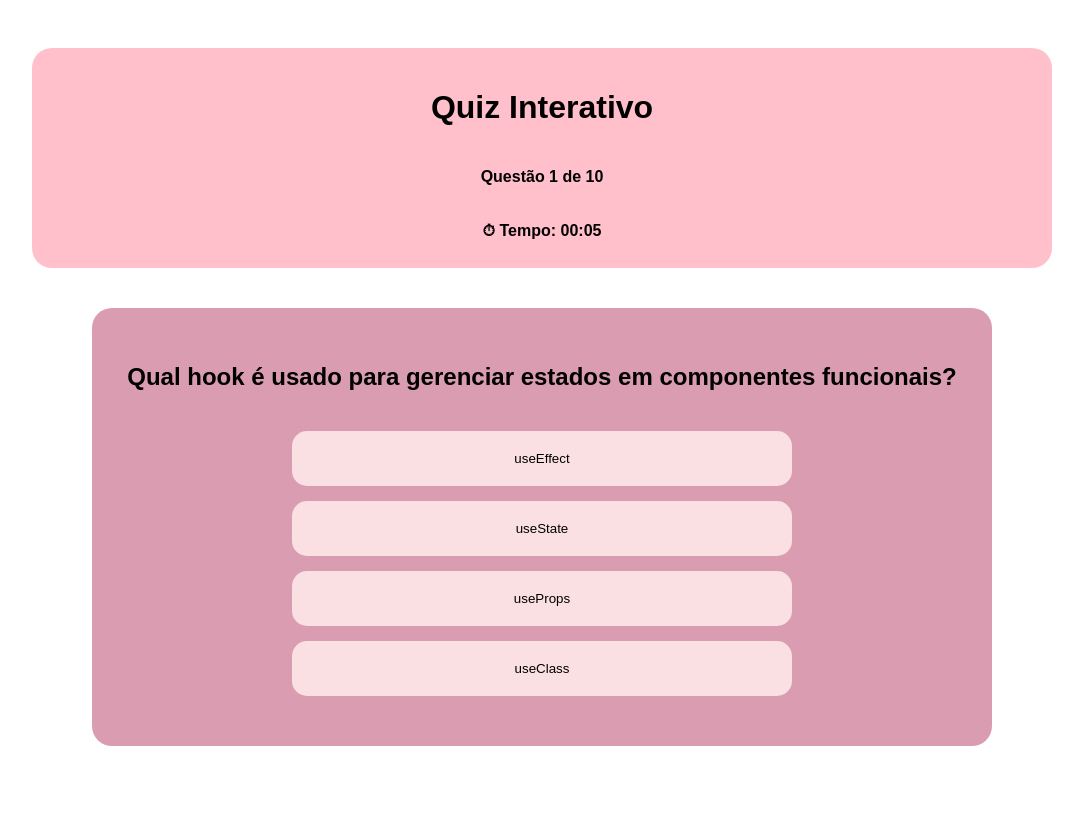
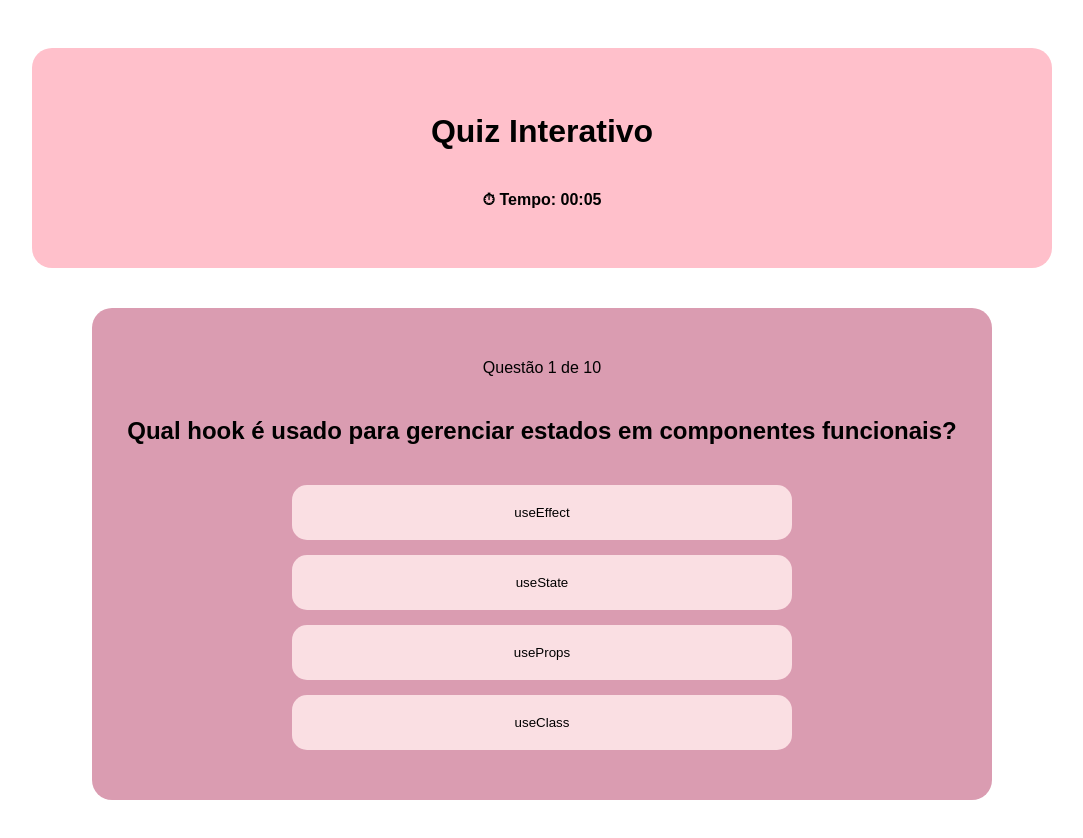
Before and after one commit to eduardavirgilio/quiz-interativo, a React (Vite) app: page / in a window 1280 px wide. Shown: the top 838 px of the page, without its empty margins (98-1181 px from the left). Before the commit the page ends 800 px from the top, so only its background shows below. Built offline with nearby package versions, Linux system fonts and the light colour scheme.

Commit message:
ADD: logica para clicar em uma opção e avançar para a proxima questão

```diff
--- a/src/components/Header/index.jsx
+++ b/src/components/Header/index.jsx
@@ -2,13 +2,6 @@ import styles from "./Header.module.css"
 import React, { useState, useEffect } from 'react';
 
 export default function Header() {
-
-// numero da questão atual e da quantidade total de questões
-
-  const numeroQuestaoAtual = 1;
-  const totalQuestoes = 10;
-
-  const textoQuestao = `Questão ${numeroQuestaoAtual} de ${totalQuestoes}`;
 
   const [segundos, setSegundos] = useState(0);
 
@@ -44,8 +37,6 @@ export default function Header() {
 
       <h1 className={styles.textHeader}>Quiz Interativo</h1>
 
-      <p className={styles.textHeader}>{textoQuestao}</p>
-
       <p className={styles.textHeader}>⏱ Tempo: {formatarTempo(segundos)}</p>
 
     </header>
--- a/src/components/QuestionCard/index.jsx
+++ b/src/components/QuestionCard/index.jsx
@@ -1,35 +1,62 @@
 import styles from "./QuestionCard.module.css";
 import questions from "../../data/questions"
-import React from 'react';
+import React, { useState } from 'react';
 
 export default function QuestionCard() {
 
-// pegando a questao
-  const questaoAtual = questions[0];
+// retornando a questao
+
+  // pega o índice da questão atual (começa em 0)
+  const [indiceQuestao, setIndiceQuestao] = useState(0);
+
+  // pega a questão com base no indice
+  const questaoAtual = questions[indiceQuestao];
+
+// pega a quantidade de questões
+  const totalQuestoes = questions.length;
+
+// vai para a proxima questão quando clica em uma opção
+    const avancarQuestao = (opcaoSelecionada) => {
+
+        // verifica se ainda tem mais questões
+        if (indiceQuestao < totalQuestoes - 1) {
+
+        // se tiver, soma uma questão
+            setIndiceQuestao(indiceQuestao + 1);
+
+        } else {
+            // Se não tiver, finaliza o quiz
+            alert('Fim do Quiz!');
+        }
+      };
 
   return (
+
     <div className={styles.main}>
+    {/* retorna quantas questõs tem no quiz e em qual o usuario está */}
+    <p>Questão {indiceQuestao + 1} de {totalQuestoes}</p>
+
     {/* enunciado da questão */}
      <h2>{questaoAtual.question}</h2>
 
     {/* opções em formato de botão através do map */}
     <div className="opcoes-container">
 
-        {/* o map vai percorrer cada opção de acordo com o enunciado e retornar ela em um botão */}
      {questaoAtual.options.map((opcao, index) => (
 
     <button
     key={index}
      className={styles.button}
-            onClick={() => console.log('Opção selecionada:', opcao)} // mostrando no console a opção selecionada
+    // passa a opção selecionada para a função
+    onClick={() => avancarQuestao(opcao)}
     >
-            {/* texto do botão */}
-            {opcao}
+    {`${opcao}`}
     </button>
     ))}
 
     </div>
 </div>
+
   );
 
 }
```
Lines whose indentation alone changed are shown as unchanged.
